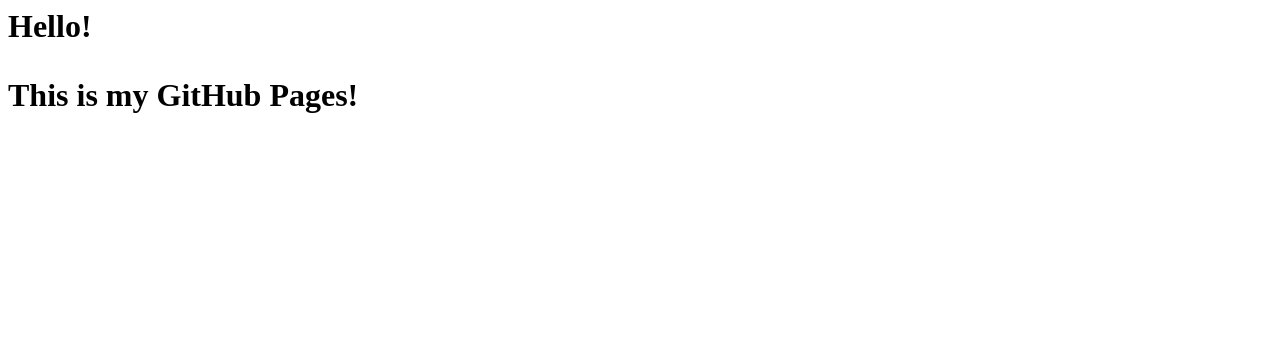
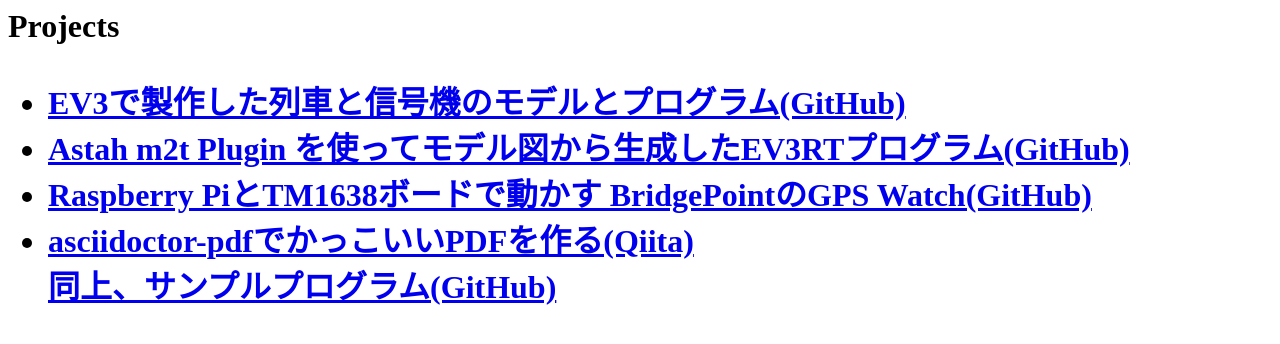
Before and after one commit to kuboaki/kuboaki..github.io, a plain HTML site: page index.html in a window 1280 px wide. Drawn offline with Linux system fonts and the light colour scheme.

Commit message:
list some my projects

```diff
--- a/index.html
+++ b/index.html
@@ -1,6 +1,12 @@
 <html>
   <body>
-  <h1>Hello!<h1>
-  <p>This is my GitHub Pages!</p>
-    </body>
-  </html?
+  <h1>Projects<h1>
+    <ul>
+      <li><a href="https://github.com/kuboaki/ev3_train/">EV3で製作した列車と信号機のモデルとプログラム(GitHub)</a></li>
+      <li><a href="https://github.com/kuboaki/m2t_workspace/">Astah m2t Plugin を使ってモデル図から生成したEV3RTプログラム(GitHub)</a></li>
+      <li><a href="https://github.com/kuboaki/GPS_Watch">Raspberry PiとTM1638ボードで動かす BridgePointのGPS Watch(GitHub)</a></li>
+      <li><a href="https://qiita.com/kuboaki/items/67774c5ebd41467b83e2">asciidoctor-pdfでかっこいいPDFを作る(Qiita)</a><br>
+      <a href="https://github.com/kuboaki/beauty-pdf-using-asciidoctor-pdf">同上、サンプルプログラム(GitHub)</a></li>
+    </ul>
+  </body>
+  </html>
```
